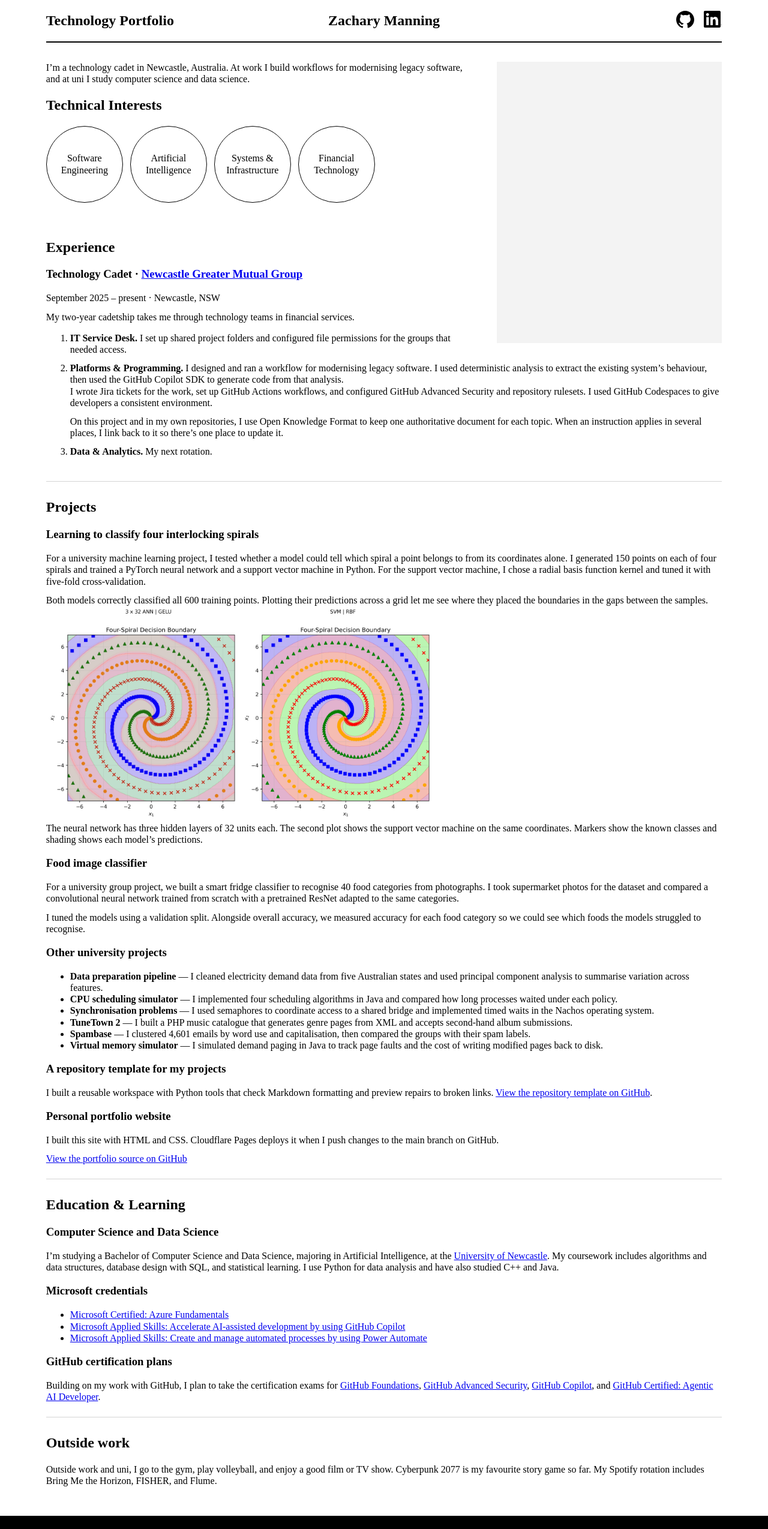
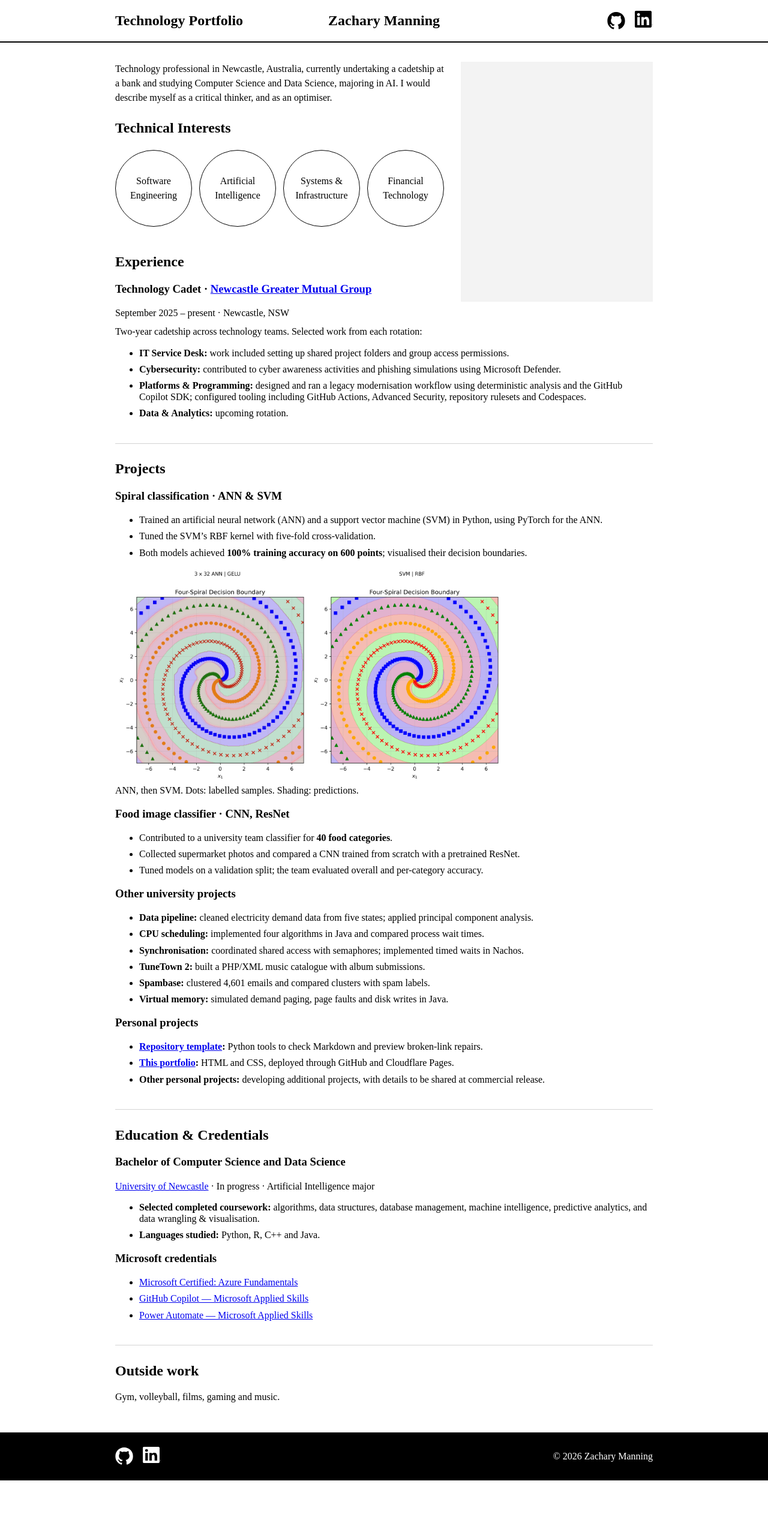
Before and after one commit to KingManning/zacharymanning-portfolio, a plain HTML site: page index.html in a window 1280 px wide. Shown: the top 2549 px of the page at 60% size. After the commit the page ends 2468 px from the top, so only its background shows below. Drawn offline with Linux system fonts and the light colour scheme.

Commit message:
refined content and drawings

```diff
--- a/assets/css/style.css
+++ b/assets/css/style.css
@@ -107,20 +107,28 @@ body {
     flex-direction: column;
     margin: 0;
 }
-.hero, .footer-content {
-    margin-inline: clamp(1rem, 6vw, 100px);
+.hero, .header-content, .footer-content {
+    width: calc(100% - 2 * clamp(1rem, 6vw, 100px));
+    max-width: 78rem;
+    margin-inline: auto;
 }
 .hero {
     margin-bottom: 25px;
 }
 header {
-
+    box-sizing: border-box;
+    width: 100%;
+    border-bottom: 2px solid black;
+}
+.header-content {
+    max-width: 56rem;
     display: grid;
     grid-template-columns: 1fr auto 1fr;
+    grid-template-areas: "topic name links";
     align-items: center;
-    border-bottom: 2px solid black;
 }
 .site-topic {
+    grid-area: topic;
     margin: 0;
     justify-self: start;
     font-size: 1.5em;
@@ -131,6 +139,7 @@ header {
     font-weight: bold;
 }
 .site-name {
+    grid-area: name;
     margin: 0;
     justify-self: center;
     font-size: 1.5em;
@@ -141,17 +150,40 @@ header {
     font-weight: bold;
 }
 main {
+    position: relative;
     display: flow-root;
     padding-block-start: 2rem;
 }
 .profile {
-    margin-block-end: 2rem;
+    margin-block-end: 0;
 }
-main > section {
+.intro-layout {
+    margin-block-end: 0;
+}
+.intro-content {
+    display: flow-root;
+    max-width: 56rem;
+    margin-inline: auto;
+    line-height: 1.5;
+}
+main::before, main::after {
+    content: "";
+    display: none;
+    pointer-events: none;
+}
+main > section, .intro-content > section {
+    max-width: 56rem;
+    margin-inline: auto;
     padding-block: 0.5rem 1.5rem;
 }
-section p + p, .rotations li + li {
+#experience {
+    line-height: 1.2;
+}
+section p + p {
     margin-block-start: 0.75rem;
+}
+section ul:not(.interests) li + li {
+    margin-block-start: 0.5rem;
 }
 .interests {
     display: flex;
@@ -173,18 +205,45 @@ section p + p, .rotations li + li {
 }
 .portrait {
     float: right;
-    width: 33.333%;
-    margin: 0 0 1rem 2rem;
+    width: 40%;
+    max-width: 20rem;
+    margin: 0 0 1rem 1.5rem;
     height: auto;
     aspect-ratio: 4 / 5;
     object-fit: cover;
     background: #f3f3f3;
 }
 .header-images {
+    grid-area: links;
     display: flex;
     align-items: center;
     gap: 1rem;
     justify-self: end;
+}
+.github-link {
+    display: inline-flex;
+    border-radius: 50%;
+}
+.github-link:link, .github-link:visited {
+    color: #000;
+}
+.github-icon {
+    display: block;
+    width: 30px;
+    height: 30px;
+    background-color: currentColor;
+    mask: url("../images/GitHub_Invertocat_Black.svg") center / contain no-repeat;
+}
+footer .github-link:link, footer .github-link:visited {
+    color: #fff;
+}
+.github-link:hover, .github-link:focus-visible,
+footer .github-link:hover, footer .github-link:focus-visible {
+    color: #e24850;
+}
+.github-link:focus-visible {
+    outline: 2px solid currentColor;
+    outline-offset: 4px;
 }
 footer {
     position: static;
@@ -194,6 +253,7 @@ footer {
     color: white;
 }
 .footer-content {
+    max-width: 56rem;
     display: flex;
     align-items: center;
     gap: 1rem;
@@ -203,9 +263,46 @@ footer {
     font-size: clamp(0.5rem, 3vw, 1rem);
 }
 
+/* Artwork starts below the header; dividers sit 3rem outside the text. */
+@media (min-width: 84rem) {
+    main::before, main::after {
+        display: block;
+        position: absolute;
+        top: 0;
+        bottom: 0;
+        box-sizing: border-box;
+        width: calc((100vw - 56rem) / 2 - 4rem);
+        background-repeat: repeat-y;
+        background-size: 100% auto;
+        background-origin: content-box;
+        background-clip: content-box;
+    }
+    main::before {
+        left: calc(50% - 50vw + 1rem);
+        padding-right: 1.25rem;
+        border-right: 1px solid #e0e3e6;
+        background-image: url("../images/computing-motifs.svg");
+    }
+    main::after {
+        right: calc(50% - 50vw + 1rem);
+        padding-left: 1.25rem;
+        border-left: 1px solid #e0e3e6;
+        background-image: url("../images/ai-motifs.svg");
+    }
+}
+
+/* Tile across very wide gutters without enlarging the individual symbols. */
+@media (min-width: 140rem) {
+    main::before, main::after {
+        background-size: 50% auto;
+        background-repeat: repeat;
+    }
+}
+
 @media (max-width: 42rem) {
-    header {
+    .header-content {
         grid-template-columns: 1fr;
+        grid-template-areas: "topic" "name" "links";
         justify-items: center;
         gap: 0.5rem;
         padding-block: 1rem;
@@ -214,11 +311,19 @@ footer {
         margin: 0;
         justify-self: center;
     }
-    .hero, .footer-content {
-        margin-inline: 1rem;
+    .hero, .header-content, .footer-content {
+        width: calc(100% - 2rem);
     }
     .portrait {
         margin-inline-start: 1rem;
+    }
+    .profile > section + section {
+        clear: both;
+    }
+}
+@media print {
+    main::before, main::after {
+        display: none;
     }
 }
 #projects {
--- a/index.html
+++ b/index.html
@@ -6,27 +6,31 @@
     <title>Zachary Manning</title>
     <link rel="icon" type="image/svg+xml" href="./favicon.svg">
     <link rel="stylesheet" type="text/css" href="./assets/css/reset.css">
-    <link rel="stylesheet" type="text/css" href="./assets/css/style.css">
+    <link rel="stylesheet" type="text/css" href="./assets/css/style.css?v=20261121-spacing">
 </head>
 <body>
-    <div class="hero">
     <header>
+        <div class="header-content">
             <p class="site-topic">Technology Portfolio</p>
             <h1 class="site-name">Zachary Manning</h1>
             <div class="header-images">
-                <a rel="me" href="https://github.com/KingManning">
-                    <img src="./assets/images/GitHub_Invertocat_Black.svg" width="30" alt="GitHub">
+                <a class="github-link" rel="me" href="https://github.com/KingManning" aria-label="GitHub">
+                    <span class="github-icon" aria-hidden="true"></span>
                 </a>
                 <a rel="me" href="https://www.linkedin.com/in/zachary-manning-64b93733a/">
                     <img src="./assets/images/InBug-Black.png" width="30" alt="LinkedIn">
                 </a>
             </div>
+        </div>
     </header>
+    <div class="hero">
         <main>
-            <img class="portrait" src="./assets/images/portrait-placeholder.svg" alt="" width="240" height="300">
+            <div class="intro-layout">
+                <div class="intro-content">
+                    <img class="portrait" src="./assets/images/portrait-placeholder.svg" alt="" width="320" height="400">
                     <div class="profile">
                         <section id="introduction" aria-label="About me">
-                    <p>I’m a technology cadet in Newcastle, Australia. At work I build workflows for modernising legacy software, and at uni I study computer science and data science.</p>
+                            <p>Technology professional in Newcastle, Australia, currently undertaking a cadetship at a bank and studying Computer Science and Data Science, majoring in AI. I would describe myself as a critical thinker, and as an optimiser.</p>
                         </section>
                         <section>
                             <h2>Technical Interests</h2>
@@ -42,67 +46,76 @@
                         <h2>Experience</h2>
                         <h3>Technology Cadet · <a href="https://www.ngmgroup.com.au/">Newcastle Greater Mutual Group</a></h3>
                         <p><time datetime="2025-09">September 2025</time> – present · Newcastle, NSW</p>
-                <p>My two-year cadetship takes me through technology teams in financial services.</p>
-                <ol class="rotations">
-                    <li><strong>IT Service Desk.</strong> I set up shared project folders and configured file permissions for the groups that needed access.</li>
-                    <li><strong>Platforms &amp; Programming.</strong> I designed and ran a workflow for modernising legacy software. I used deterministic analysis to extract the existing system’s behaviour, then used the GitHub Copilot SDK to generate code from that analysis.
-                        <p>I wrote Jira tickets for the work, set up GitHub Actions workflows, and configured GitHub Advanced Security and repository rulesets. I used GitHub Codespaces to give developers a consistent environment.</p>
-                        <p>On this project and in my own repositories, I use Open Knowledge Format to keep one authoritative document for each topic. When an instruction applies in several places, I link back to it so there’s one place to update it.</p>
-                    </li>
-                    <li><strong>Data &amp; Analytics.</strong> My next rotation.</li>
-                </ol>
+                        <p>Two-year cadetship across technology teams. Selected work from each rotation:</p>
+                        <ul>
+                            <li><strong>IT Service Desk:</strong> work included setting up shared project folders and group access permissions.</li>
+                            <li><strong>Cybersecurity:</strong> contributed to cyber awareness activities and phishing simulations using Microsoft Defender.</li>
+                            <li><strong>Platforms &amp; Programming:</strong> designed and ran a legacy modernisation workflow using deterministic analysis and the GitHub Copilot SDK; configured tooling including GitHub Actions, Advanced Security, repository rulesets and Codespaces.</li>
+                            <li><strong>Data &amp; Analytics:</strong> upcoming rotation.</li>
+                        </ul>
                     </section>
+                </div>
+            </div>
             <section id="projects">
                 <h2>Projects</h2>
-                <h3>Learning to classify four interlocking spirals</h3>
-                <p>For a university machine learning project, I tested whether a model could tell which spiral a point belongs to from its coordinates alone. I generated 150 points on each of four spirals and trained a PyTorch neural network and a support vector machine in Python. For the support vector machine, I chose a radial basis function kernel and tuned it with five-fold cross-validation.</p>
-                <p>Both models correctly classified all 600 training points. Plotting their predictions across a grid let me see where they placed the boundaries in the gaps between the samples.</p>
+                <h3>Spiral classification · ANN &amp; SVM</h3>
+                <ul>
+                    <li>Trained an artificial neural network (ANN) and a support vector machine (SVM) in Python, using PyTorch for the ANN.</li>
+                    <li>Tuned the SVM’s RBF kernel with five-fold cross-validation.</li>
+                    <li>Both models achieved <strong>100% training accuracy on 600 points</strong>; visualised their decision boundaries.</li>
+                </ul>
                 <figure>
-                    <a href="./assets/projects/four-spirals-neural-network.png"><img src="./assets/projects/four-spirals-neural-network.png" width="320" height="357" loading="lazy" alt="Neural network predictions form four winding bands around the labelled spiral points."></a>
-                    <a href="./assets/projects/four-spirals-svm.png"><img src="./assets/projects/four-spirals-svm.png" width="320" height="357" loading="lazy" alt="Support vector machine predictions follow the same four spirals, with different boundaries between samples."></a>
-                    <figcaption>The neural network has three hidden layers of 32 units each. The second plot shows the support vector machine on the same coordinates. Markers show the known classes and shading shows each model’s predictions.</figcaption>
+                    <img src="./assets/projects/four-spirals-neural-network.png" width="320" height="357" loading="lazy" alt="Neural network predictions form four winding bands around the labelled spiral points.">
+                    <img src="./assets/projects/four-spirals-svm.png" width="320" height="357" loading="lazy" alt="Support vector machine predictions follow the same four spirals, with different boundaries between samples.">
+                    <figcaption>ANN, then SVM. Dots: labelled samples. Shading: predictions.</figcaption>
                 </figure>
-                <h3>Food image classifier</h3>
-                <p>For a university group project, we built a smart fridge classifier to recognise 40 food categories from photographs. I took supermarket photos for the dataset and compared a convolutional neural network trained from scratch with a pretrained ResNet adapted to the same categories.</p>
-                <p>I tuned the models using a validation split. Alongside overall accuracy, we measured accuracy for each food category so we could see which foods the models struggled to recognise.</p>
+                <h3>Food image classifier · CNN, ResNet</h3>
+                <ul>
+                    <li>Contributed to a university team classifier for <strong>40 food categories</strong>.</li>
+                    <li>Collected supermarket photos and compared a CNN trained from scratch with a pretrained ResNet.</li>
+                    <li>Tuned models on a validation split; the team evaluated overall and per-category accuracy.</li>
+                </ul>
                 <h3>Other university projects</h3>
                 <ul>
-                    <li><strong>Data preparation pipeline</strong> — I cleaned electricity demand data from five Australian states and used principal component analysis to summarise variation across features.</li>
-                    <li><strong>CPU scheduling simulator</strong> — I implemented four scheduling algorithms in Java and compared how long processes waited under each policy.</li>
-                    <li><strong>Synchronisation problems</strong> — I used semaphores to coordinate access to a shared bridge and implemented timed waits in the Nachos operating system.</li>
-                    <li><strong>TuneTown 2</strong> — I built a PHP music catalogue that generates genre pages from XML and accepts second-hand album submissions.</li>
-                    <li><strong>Spambase</strong> — I clustered 4,601 emails by word use and capitalisation, then compared the groups with their spam labels.</li>
-                    <li><strong>Virtual memory simulator</strong> — I simulated demand paging in Java to track page faults and the cost of writing modified pages back to disk.</li>
+                    <li><strong>Data pipeline:</strong> cleaned electricity demand data from five states; applied principal component analysis.</li>
+                    <li><strong>CPU scheduling:</strong> implemented four algorithms in Java and compared process wait times.</li>
+                    <li><strong>Synchronisation:</strong> coordinated shared access with semaphores; implemented timed waits in Nachos.</li>
+                    <li><strong>TuneTown 2:</strong> built a PHP/XML music catalogue with album submissions.</li>
+                    <li><strong>Spambase:</strong> clustered 4,601 emails and compared clusters with spam labels.</li>
+                    <li><strong>Virtual memory:</strong> simulated demand paging, page faults and disk writes in Java.</li>
                 </ul>
-                <h3>A repository template for my projects</h3>
-                <p>I built a reusable workspace with Python tools that check Markdown formatting and preview repairs to broken links. <a href="https://github.com/KingManning/repository-template">View the repository template on GitHub</a>.</p>
-                <h3>Personal portfolio website</h3>
-                <p>I built this site with HTML and CSS. Cloudflare Pages deploys it when I push changes to the main branch on GitHub.</p>
-                <p><a href="https://github.com/KingManning/zacharymanning-portfolio">View the portfolio source on GitHub</a></p>
+                <h3>Personal projects</h3>
+                <ul>
+                    <li><strong><a href="https://github.com/KingManning/repository-template">Repository template</a>:</strong> Python tools to check Markdown and preview broken-link repairs.</li>
+                    <li><strong><a href="https://github.com/KingManning/zacharymanning-portfolio">This portfolio</a>:</strong> HTML and CSS, deployed through GitHub and Cloudflare Pages.</li>
+                    <li><strong>Other personal projects:</strong> developing additional projects, with details to be shared at commercial release.</li>
+                </ul>
             </section>
             <section id="education">
-                <h2>Education &amp; Learning</h2>
-                <h3>Computer Science and Data Science</h3>
-                <p>I’m studying a Bachelor of Computer Science and Data Science, majoring in Artificial Intelligence, at the <a href="https://www.newcastle.edu.au/">University of Newcastle</a>. My coursework includes algorithms and data structures, database design with SQL, and statistical learning. I use Python for data analysis and have also studied C++ and Java.</p>
+                <h2>Education &amp; Credentials</h2>
+                <h3>Bachelor of Computer Science and Data Science</h3>
+                <p><a href="https://www.newcastle.edu.au/">University of Newcastle</a> · In progress · Artificial Intelligence major</p>
+                <ul>
+                    <li><strong>Selected completed coursework:</strong> algorithms, data structures, database management, machine intelligence, predictive analytics, and data wrangling &amp; visualisation.</li>
+                    <li><strong>Languages studied:</strong> Python, R, C++ and Java.</li>
+                </ul>
                 <h3>Microsoft credentials</h3>
                 <ul>
                     <li><a href="https://learn.microsoft.com/en-us/users/zacmanning-8709/credentials/284d1d6c016167d8">Microsoft Certified: Azure Fundamentals</a></li>
-                    <li><a href="https://learn.microsoft.com/en-us/users/zacmanning-8709/credentials/173a84cf86b14930">Microsoft Applied Skills: Accelerate AI-assisted development by using GitHub Copilot</a></li>
-                    <li><a href="https://learn.microsoft.com/en-us/users/zacmanning-8709/credentials/d453b489c1628e04">Microsoft Applied Skills: Create and manage automated processes by using Power Automate</a></li>
+                    <li><a href="https://learn.microsoft.com/en-us/users/zacmanning-8709/credentials/173a84cf86b14930">GitHub Copilot — Microsoft Applied Skills</a></li>
+                    <li><a href="https://learn.microsoft.com/en-us/users/zacmanning-8709/credentials/d453b489c1628e04">Power Automate — Microsoft Applied Skills</a></li>
                 </ul>
-                <h3>GitHub certification plans</h3>
-                <p>Building on my work with GitHub, I plan to take the certification exams for <a href="https://learn.microsoft.com/en-us/credentials/certifications/github-foundations/">GitHub Foundations</a>, <a href="https://learn.microsoft.com/en-us/credentials/certifications/github-advanced-security/">GitHub Advanced Security</a>, <a href="https://learn.microsoft.com/en-us/credentials/certifications/github-copilot/">GitHub Copilot</a>, and <a href="https://learn.microsoft.com/en-us/credentials/certifications/agentic-ai-developer/">GitHub Certified: Agentic AI Developer</a>.</p>
             </section>
             <section id="outside-work">
                 <h2>Outside work</h2>
-                <p>Outside work and uni, I go to the gym, play volleyball, and enjoy a good film or TV show. Cyberpunk 2077 is my favourite story game so far. My Spotify rotation includes Bring Me the Horizon, FISHER, and Flume.</p>
+                <p>Gym, volleyball, films, gaming and music.</p>
             </section>
         </main>
     </div>
         <footer>
             <div class="footer-content">
-                <a rel="me" href="https://github.com/KingManning">
-                    <img src="./assets/images/GitHub_Invertocat_White.svg" width="30" alt="GitHub">
+                <a class="github-link" rel="me" href="https://github.com/KingManning" aria-label="GitHub">
+                    <span class="github-icon" aria-hidden="true"></span>
                 </a>
                 <a rel="me" href="https://www.linkedin.com/in/zachary-manning-64b93733a/">
                     <img src="./assets/images/InBug-White.png" width="30" alt="LinkedIn">
```
Also changed, not shown: assets/images/ai-motifs.svg (added), assets/images/computing-motifs.svg (added). Lines whose indentation alone changed are shown as unchanged.
